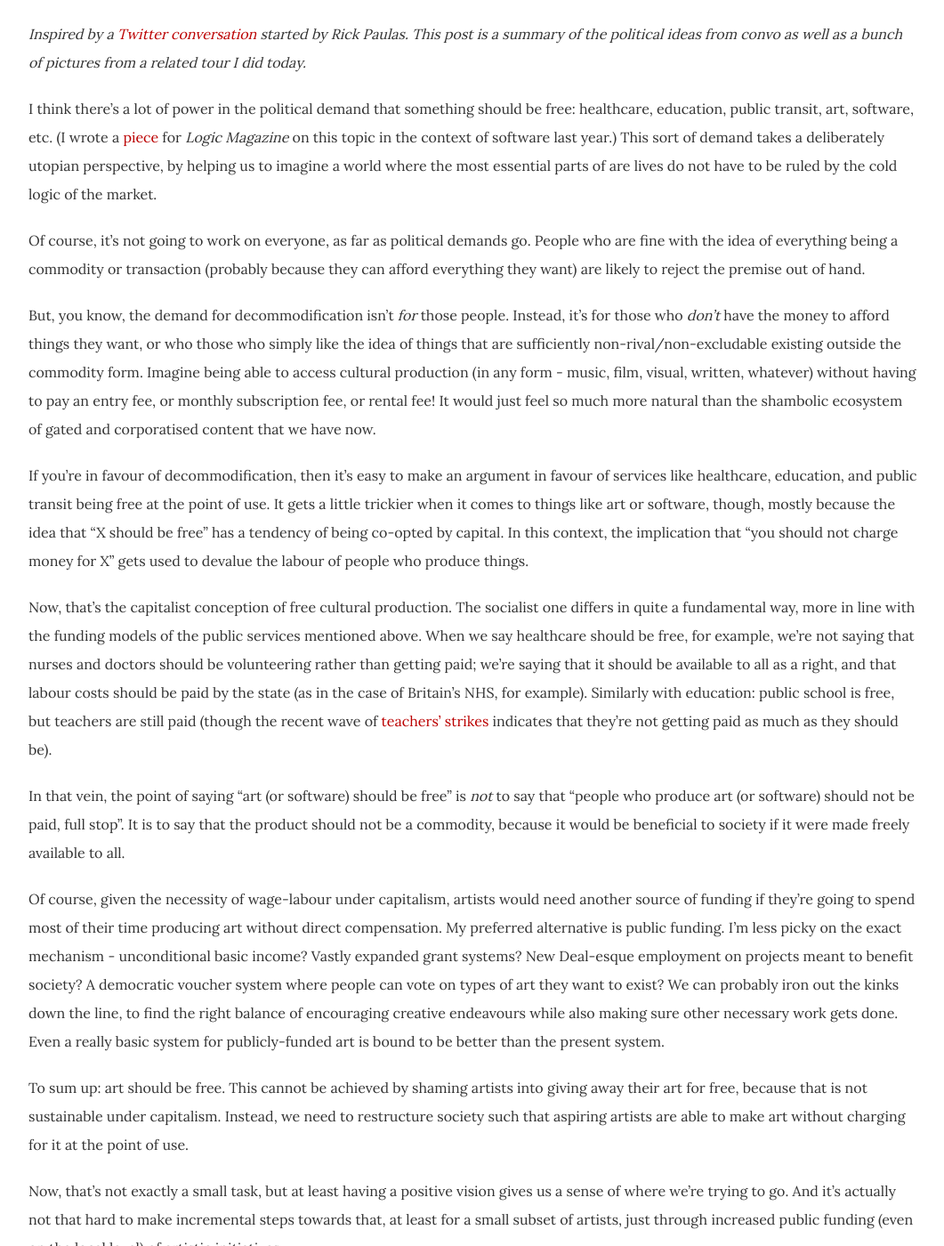
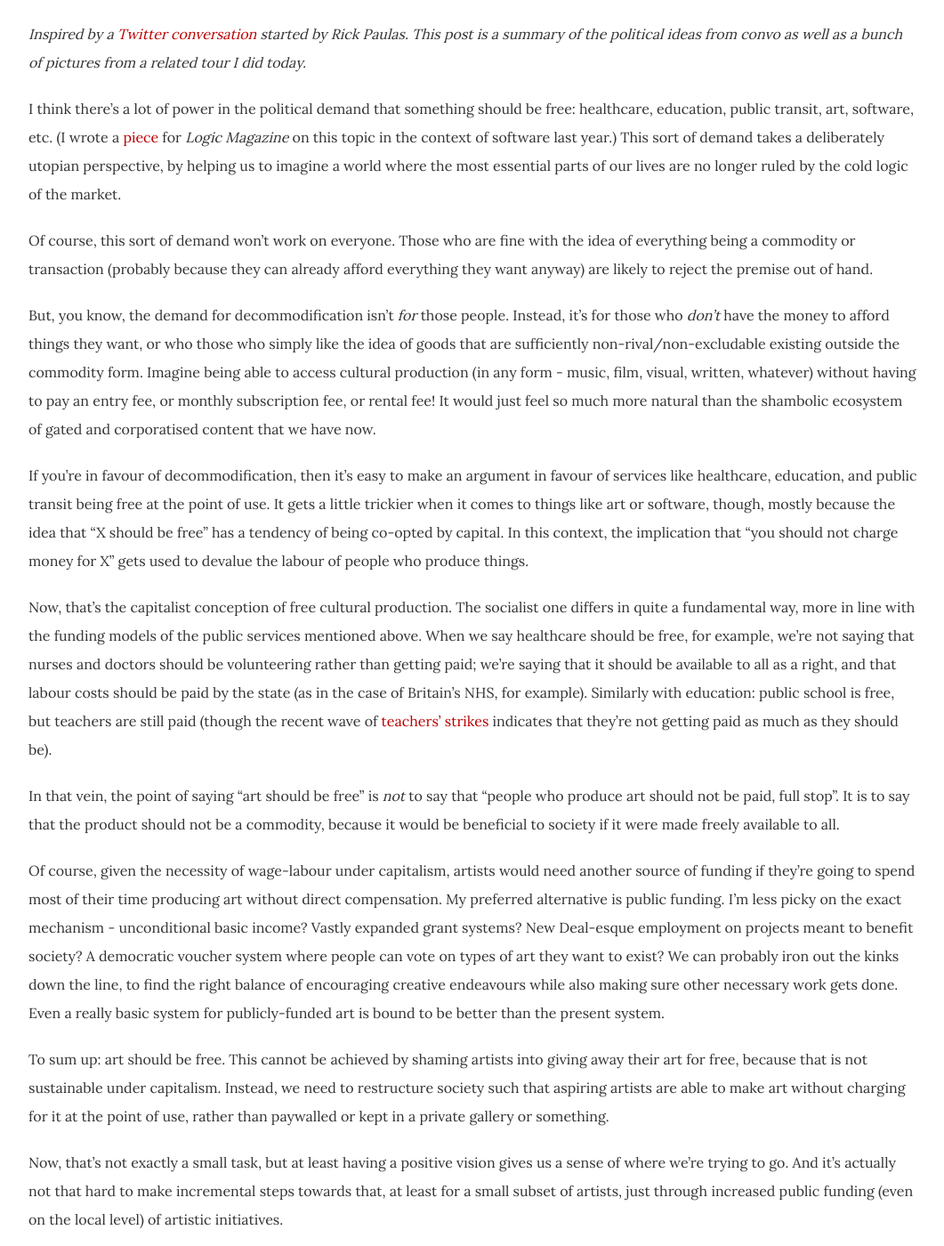
Before and after one commit to dellsystem/dellsystem.github.io, a Jekyll site: the page built from _posts/2019-3-30-fragments-89.md, in a window 1280 px wide and 1400 px high, scrolled down 480 px. Shown: the whole window at 89% size, without its empty margins (108-1169 px from the left). Built offline with Jekyll 4.4.1, drawn with Linux system fonts in a browser that asks for light colours; some of the changed text lies outside the part shown.

Commit message:
Update fragments-89
Added image, typo fixes, minor edits

```diff
--- a/_posts/2019-3-30-fragments-89.md
+++ b/_posts/2019-3-30-fragments-89.md
@@ -4,29 +4,30 @@ description: "Free art is not something that can be achieved in the here-and-now
 layout: fragment
 tags:
 - public-services
+image: https://i.imgur.com/nIhWfDZ.jpg?1
 ---
 
 _Inspired by a [Twitter conversation](https://twitter.com/RickPaulas/status/1111649304542773253) started by Rick Paulas. This post is a summary of the political ideas from convo as well as a bunch of pictures from a related tour I did today._
 
-I think there's a lot of power in the political demand that something should be free: healthcare, education, public transit, art, software, etc. (I wrote a [piece](https://logicmag.io/05-freedom-isnt-free/) for _Logic Magazine_ on this topic in the context of software last year.) This sort of demand takes a deliberately utopian perspective, by helping us to imagine a world where the most essential parts of are lives do not have to be ruled by the cold logic of the market.
+I think there's a lot of power in the political demand that something should be free: healthcare, education, public transit, art, software, etc. (I wrote a [piece](https://logicmag.io/05-freedom-isnt-free/) for _Logic Magazine_ on this topic in the context of software last year.) This sort of demand takes a deliberately utopian perspective, by helping us to imagine a world where the most essential parts of our lives are no longer ruled by the cold logic of the market.
 
-Of course, it's not going to work on everyone, as far as political demands go. People who are fine with the idea of everything being a commodity or transaction (probably because they can afford everything they want) are likely to reject the premise out of hand.
+Of course, this sort of demand won't work on everyone. Those who are fine with the idea of everything being a commodity or transaction (probably because they can already afford everything they want anyway) are likely to reject the premise out of hand.
 
-But, you know, the demand for decommodification isn't _for_ those people. Instead, it's for those who _don't_ have the money to afford things they want, or who those who simply like the idea of things that are sufficiently non-rival/non-excludable existing outside the commodity form. Imagine being able to access cultural production (in any form - music, film, visual, written, whatever) without having to pay an entry fee, or monthly subscription fee, or rental fee! It would just feel so much more natural than the shambolic ecosystem of gated and corporatised content that we have now.
+But, you know, the demand for decommodification isn't _for_ those people. Instead, it's for those who _don't_ have the money to afford things they want, or who those who simply like the idea of goods that are sufficiently non-rival/non-excludable existing outside the commodity form. Imagine being able to access cultural production (in any form - music, film, visual, written, whatever) without having to pay an entry fee, or monthly subscription fee, or rental fee! It would just feel so much more natural than the shambolic ecosystem of gated and corporatised content that we have now.
 
 If you're in favour of decommodification, then it's easy to make an argument in favour of services like healthcare, education, and public transit being free at the point of use. It gets a little trickier when it comes to things like art or software, though, mostly because the idea that "X should be free" has a tendency of being co-opted by capital. In this context, the implication that "you should not charge money for X" gets used to devalue the labour of people who produce things.
 
 Now, that's the capitalist conception of free cultural production. The socialist one differs in quite a fundamental way, more in line with the funding models of the public services mentioned above. When we say healthcare should be free, for example, we're not saying that nurses and doctors should be volunteering rather than getting paid; we're saying that it should be available to all as a right, and that labour costs should be paid by the state (as in the case of Britain's NHS, for example). Similarly with education: public school is free, but teachers are still paid (though the recent wave of [teachers' strikes](https://www.jacobinmag.com/2019/02/los-angeles-teachers-union-strike-education-reform) indicates that they're not getting paid as much as they should be).
 
-In that vein, the point of saying "art (or software) should be free" is _not_ to say that "people who produce art (or software) should not be paid, full stop". It is to say that the product should not be a commodity, because it would be beneficial to society if it were made freely available to all.
+In that vein, the point of saying "art should be free" is _not_ to say that "people who produce art should not be paid, full stop". It is to say that the product should not be a commodity, because it would be beneficial to society if it were made freely available to all.
 
 Of course, given the necessity of wage-labour under capitalism, artists would need another source of funding if they're going to spend most of their time producing art without direct compensation. My preferred alternative is public funding. I'm less picky on the exact mechanism - unconditional basic income? Vastly expanded grant systems? New Deal-esque employment on projects meant to benefit society? A democratic voucher system where people can vote on types of art they want to exist? We can probably iron out the kinks down the line, to find the right balance of encouraging creative endeavours while also making sure other necessary work gets done. Even a really basic system for publicly-funded art is bound to be better than the present system.
 
-To sum up: art should be free. This cannot be achieved by shaming artists into giving away their art for free, because that is not sustainable under capitalism. Instead, we need to restructure society such that aspiring artists are able to make art without charging for it at the point of use.
+To sum up: art should be free. This cannot be achieved by shaming artists into giving away their art for free, because that is not sustainable under capitalism. Instead, we need to restructure society such that aspiring artists are able to make art without charging for it at the point of use, rather than paywalled or kept in a private gallery or something.
 
 Now, that's not exactly a small task, but at least having a positive vision gives us a sense of where we're trying to go. And it's actually not that hard to make incremental steps towards that, at least for a small subset of artists, just through increased public funding (even on the local level) of artistic initiatives.
 
-That's all the words I have for today. I'll end with some photos from the murals at Coit Tower in San Francisco, which were created by artists who were funded by the Public Works of Art Project in 1934 (part of the New Deal). Many of the artists seem to have been quite politically active (see the pictures below) and some had studied with Diego Rivera. The murals are really cool, with lots of Depression-era social realism, and I recommend seeing them in person if you can - there are free [guided tours](http://www.sfcityguides.org/desc.html?tour=13) every Wednesday & Saturday at 11am. Thanks to Rick Paulas for recommending it.
+That's all the words I have for today. I'll end with some photos from the murals at Coit Tower in San Francisco, which were created by artists who were funded by the Public Works of Art Project in 1934 (part of the New Deal). Many of the artists seem to have been quite politically radical (see the pictures below) and some had studied with Diego Rivera. The murals are really cool, with lots of Depression-era social realism, and I recommend seeing them in person if you can - there are free [guided tours](http://www.sfcityguides.org/desc.html?tour=13) every Wednesday & Saturday at 11am. Thanks to Rick Paulas for recommending it.
 
 ![](https://i.imgur.com/24YoeMy.jpg)
 _On top: stockbrokers panicking in the wake of the stock market crash of 1929. On the bottom: lawyers or something, idk._
```
